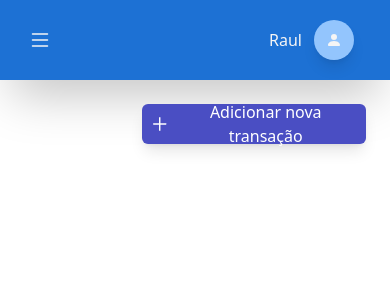
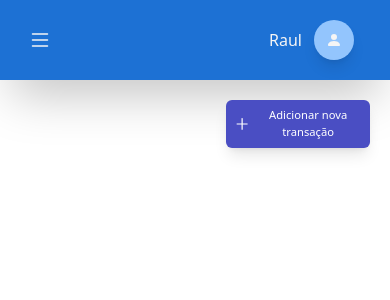
Before and after one commit to Raul26-tech/As-Money, a React (Create React App) app: page /monthly-values in a window 390 px wide. Shown: the top 300 px of the page. Built offline with nearby package versions, Linux system fonts and the light colour scheme.

Commit message:
Ajustando responsividade do botão de transactions

```diff
--- a/src/pages/MonthlyValues/index.tsx
+++ b/src/pages/MonthlyValues/index.tsx
@@ -3,13 +3,15 @@ import { AiOutlinePlus } from 'react-icons/ai';
 export default function MonthlyVAlues() {
     return (
         <div className="w-full h-14 p-3 flex justify-end text-center">
-            <div className="flex h-[4rem] p-3">
+            <div className="flex w-[10rem] md:w-full justify-end h-[4rem] p-2">
                 <button className="w-[14rem] h-full flex justify-center text-center items-center text-white bg-btn-transaction hover:bg-btn-transaction-hover rounded-md p-2 shadow-lg ">
                     <AiOutlinePlus
                         size={20}
                         style={{ marginRight: '0.25rem' }}
                     />
-                    Adicionar nova transação
+                    <span className="text-[0.70rem] md:text-base">
+                        Adicionar nova transação
+                    </span>
                 </button>
             </div>
         </div>
```
